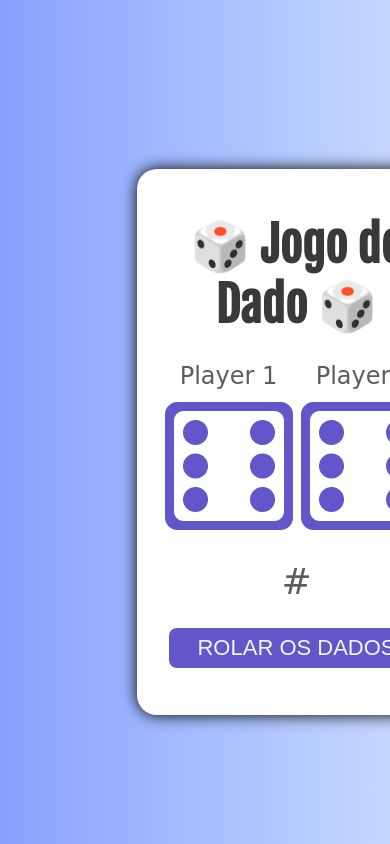
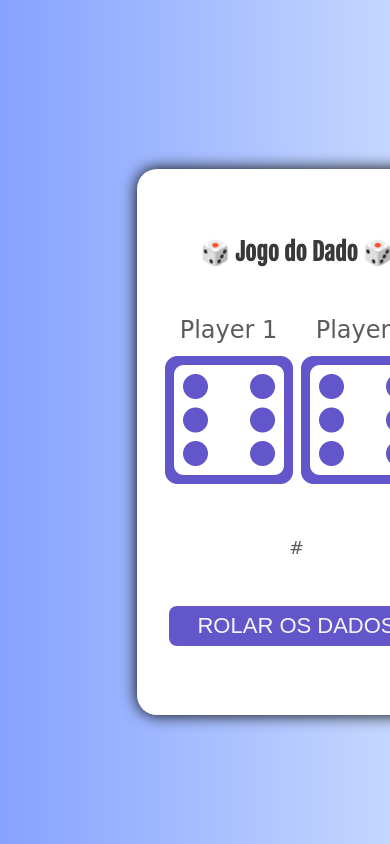
Before and after one commit to andluis35/Jogo-Dado, a plain HTML site: page index.html in a window 390 px wide. Shown: the top 844 px of the page. Drawn offline with Linux system fonts and the light colour scheme; a web font is replaced by a local one.

Commit message:
Adicionada responsividade no frame

```diff
--- a/assets/style/styles.css
+++ b/assets/style/styles.css
@@ -122,3 +122,13 @@ button:active {
 #winner {
   font-size: 36px;
 }
+
+@media(max-width: 688px) {
+  h1 {
+    font-size: 24px;
+  }
+
+  #winner {
+    font-size: 18px;
+  }
+}
```
Also changed, not shown: 1 other file.
